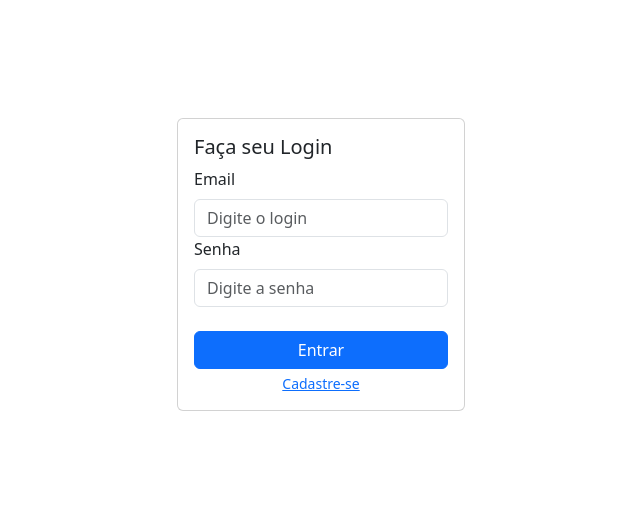
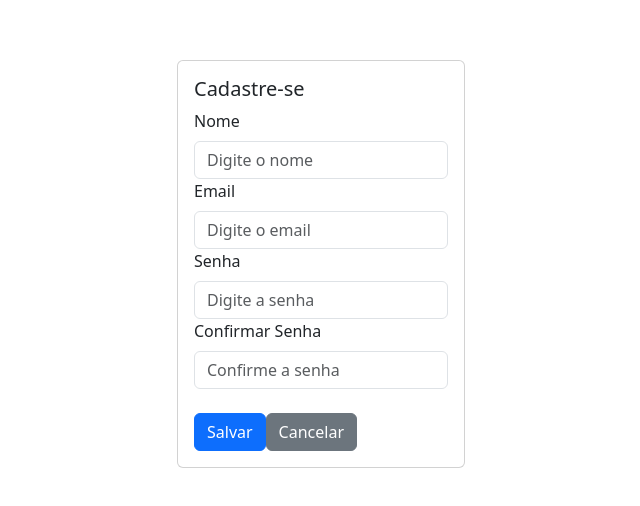
Before and after one commit to jsidegum/work-project-01-app, a React (Create React App) app: page /cadastrar-usuario in a window 1280 px wide. Shown: the part 136-642 px from the top of the page, without its empty margins (319-959 px from the left). Built offline with nearby package versions, Linux system fonts and the light colour scheme.

Commit message:
View cadastrarUsuario e rotas

```diff
--- a/package.json
+++ b/package.json
@@ -10,6 +10,7 @@
     "react": "^18.2.0",
     "react-bootstrap": "^2.7.4",
     "react-dom": "^18.2.0",
+    "react-router-dom": "^6.11.2",
     "react-scripts": "5.0.1",
     "web-vitals": "^2.1.4"
   },
--- a/src/App.js
+++ /dev/null
@@ -1,27 +0,0 @@
-
-import React from 'react';
-import Login from './views/login';
-import CenteredCard from './components/card';
-
-function App() {
-  return (
-    // <div className="App">
-    //   <header className="App-header">
-    //     <p>
-    //       App.js
-    //     </p>
-    //   </header>
-    // </div>
-
-    <div className="App">
-      <>
-        <CenteredCard title="Faça seu Login">
-          <Login />
-        </CenteredCard>
-      </>
-
-    </div>
-  );
-}
-
-export default App;
--- a/src/index.js
+++ b/src/index.js
@@ -1,6 +1,6 @@
 import React from 'react';
 import ReactDOM from 'react-dom/client';
-import App from './App';
+import App from './main/App';
 import reportWebVitals from './reportWebVitals';
 import 'bootstrap/dist/css/bootstrap.min.css';
 
--- /dev/null
+++ b/src/main/App.js
@@ -0,0 +1,23 @@
+
+import React from 'react';
+import Rotas from './rotas'
+
+// import Login from '../views/login';
+// import CadastrarUsuario from '../views/cadastrarUsuario';
+
+
+function App() {
+  return (
+
+    <div className="App">
+      <>
+        <Rotas />
+        {/* <Login />
+        <CadastrarUsuario /> */}
+      </>
+
+    </div>
+  );
+}
+
+export default App;
--- /dev/null
+++ b/src/main/rotas.js
@@ -0,0 +1,17 @@
+import React from 'react';
+import { BrowserRouter as Router, Routes, Route } from 'react-router-dom';
+import Login from '../views/login';
+import CadastrarUsuario from '../views/cadastrarUsuario';
+
+const Rotas = () => {
+    return (
+        <Router>
+            <Routes>
+                <Route exact path="/" element={<Login />} />
+                <Route exact path="/cadastrar-usuario" element={<CadastrarUsuario />} />
+            </Routes>
+        </Router>
+    );
+};
+
+export default Rotas;
--- /dev/null
+++ b/src/views/cadastrarUsuario.js
@@ -0,0 +1,73 @@
+import React, { useState } from 'react';
+import { Form, Button } from 'react-bootstrap';
+import CenteredCard from '../components/card';
+
+const CadastrarUsuario = () => {
+
+    const [nome, setNome] = useState('');
+    const [email, setEmail] = useState('');
+    const [senha, setSenha] = useState('');
+    const [confirmarSenha, setConfirmarSenha] = useState('');
+
+    const cadastrar = () => {
+        console.log('Nome:', nome);
+        console.log('Email:', email);
+        console.log('Senha:', senha);
+        console.log('Confirmar Senha:', confirmarSenha);
+    };
+
+    return (
+        <CenteredCard title="Cadastre-se">
+            <Form>
+                <Form.Group controlId="formBasicNome">
+                    <Form.Label>Nome</Form.Label>
+                    <Form.Control
+                        type="text"
+                        placeholder="Digite o nome"
+                        value={nome}
+                        onChange={(e) => setNome(e.target.value)}
+                    />
+                </Form.Group>
+
+                <Form.Group controlId="formBasicEmail">
+                    <Form.Label>Email</Form.Label>
+                    <Form.Control
+                        type="email"
+                        placeholder="Digite o email"
+                        value={email}
+                        onChange={(e) => setEmail(e.target.value)}
+                    />
+                </Form.Group>
+
+                <Form.Group controlId="formBasicSenha">
+                    <Form.Label>Senha</Form.Label>
+                    <Form.Control
+                        type="password"
+                        placeholder="Digite a senha"
+                        value={senha}
+                        onChange={(e) => setSenha(e.target.value)}
+                    />
+                </Form.Group>
+
+                <Form.Group controlId="formBasicConfirmarSenha">
+                    <Form.Label>Confirmar Senha</Form.Label>
+                    <Form.Control
+                        type="password"
+                        placeholder="Confirme a senha"
+                        value={confirmarSenha}
+                        onChange={(e) => setConfirmarSenha(e.target.value)}
+                    />
+                </Form.Group>
+                <br />
+                <Button variant="primary" onClick={cadastrar}>
+                    Salvar
+                </Button>
+                <Button variant="secondary" className="ml-2" onClick={() => { }}>
+                    Cancelar
+                </Button>
+            </Form>
+        </CenteredCard>
+    );
+};
+
+export default CadastrarUsuario;
--- a/src/views/login.js
+++ b/src/views/login.js
@@ -1,5 +1,6 @@
-import React, { useState, useRef } from 'react';
+import React, { useState } from 'react';
 import { Form, Button } from 'react-bootstrap';
+import CenteredCard from '../components/card';
 
 const Login = () => {
 
@@ -11,15 +12,8 @@ const Login = () => {
         console.log('Senha:', senha);
     };
 
-    const handleEmailChange = (event) => {
-        setEmail(event.target.value);
-    };
-
-    const handleSenhaChange = (event) => {
-        setSenha(event.target.value);
-    };
-
     return (
+        <CenteredCard title="Faça seu Login">
             <Form>
                 <Form.Group controlId="formBasicEmail">
                     <Form.Label>Email</Form.Label>
@@ -27,7 +21,7 @@ const Login = () => {
                         type="email"
                         placeholder="Digite o login"
                         value={email}
-                    onChange={handleEmailChange}
+                        onChange={(e) => setEmail(e.target.value)}
                     />
                 </Form.Group>
 
@@ -37,7 +31,7 @@ const Login = () => {
                         type="password"
                         placeholder="Digite a senha"
                         value={senha}
-                    onChange={handleSenhaChange}
+                        onChange={(e) => setSenha(e.target.value)}
                     />
                 </Form.Group>
 
@@ -54,6 +48,7 @@ const Login = () => {
                     </Form.Text>
                 </div>
             </Form>
+        </CenteredCard>
     );
 };
 
```
Also changed, not shown: 1 other file (tests, documents, lock files or other folders). Lines whose indentation alone changed are shown as unchanged.
